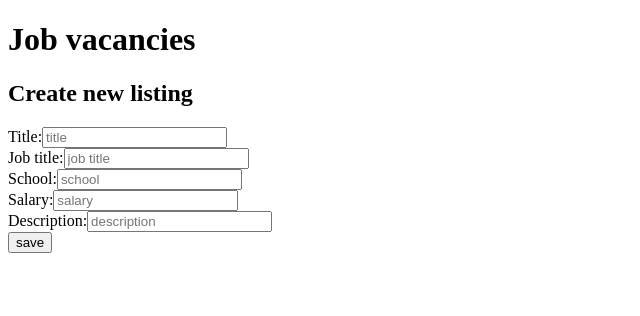
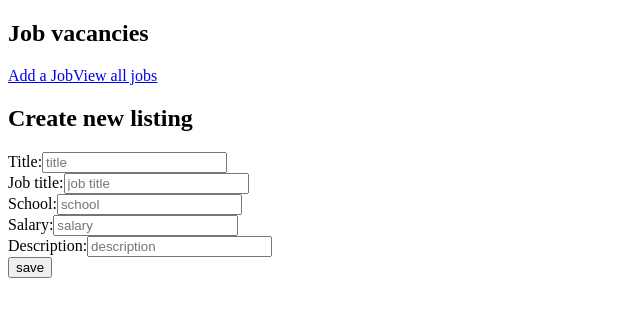
Before and after one commit to san00/MERN_CRUD-app, a React (Create React App) app in the folder client/: page /create in a window 1280 px wide. Shown: the top 316 px of the page, without its empty margins (0-640 px from the left). Built offline with nearby package versions, Linux system fonts and the light colour scheme.

Commit message:
Add navbar

```diff
--- a/client/src/App.js
+++ b/client/src/App.js
@@ -2,13 +2,14 @@
 import './App.css';
 import Form from './components/Form';
 import Data from './components/Data';
+import Navbar from './components/Navbar';
 import {BrowserRouter as Router, Route} from "react-router-dom";
 
 
 function App() {
   return (
     <Router>
-      <h1>Job vacancies</h1>
+      <Navbar/>
       <Route path="/" exact component ={Data} />
       <Route path="/create" component ={Form} />
     </Router>
--- /dev/null
+++ b/client/src/components/Navbar.js
@@ -0,0 +1,14 @@
+import React from 'react'
+import { Link } from 'react-router-dom'
+
+function Navbar() {
+    return (
+        <nav>
+            <h1>Job vacancies</h1>
+            <Link to='/create'>Add a Job</Link>
+            <Link to='/'>View all jobs</Link>
+        </nav>
+    )
+}
+
+export default Navbar
```
